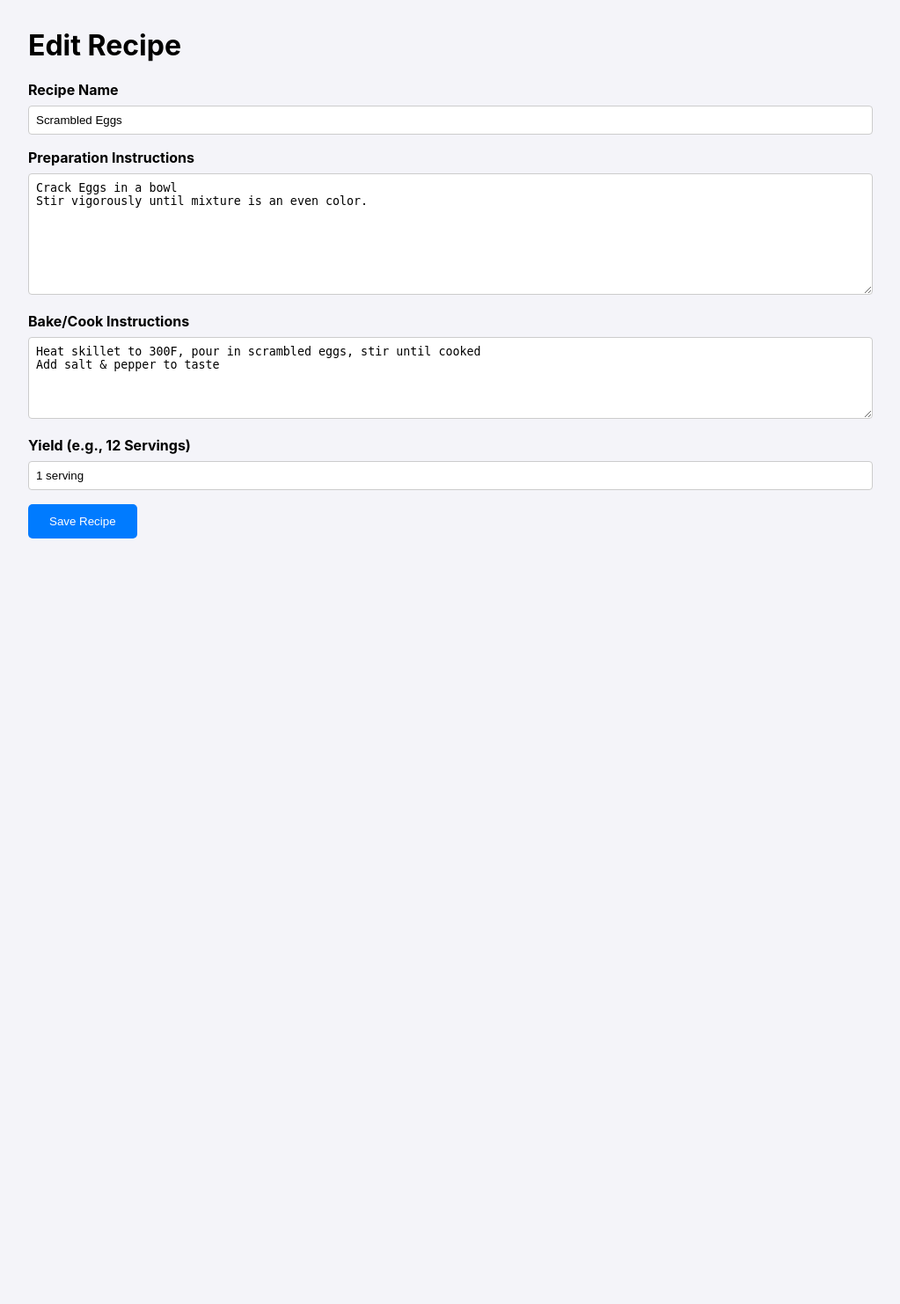
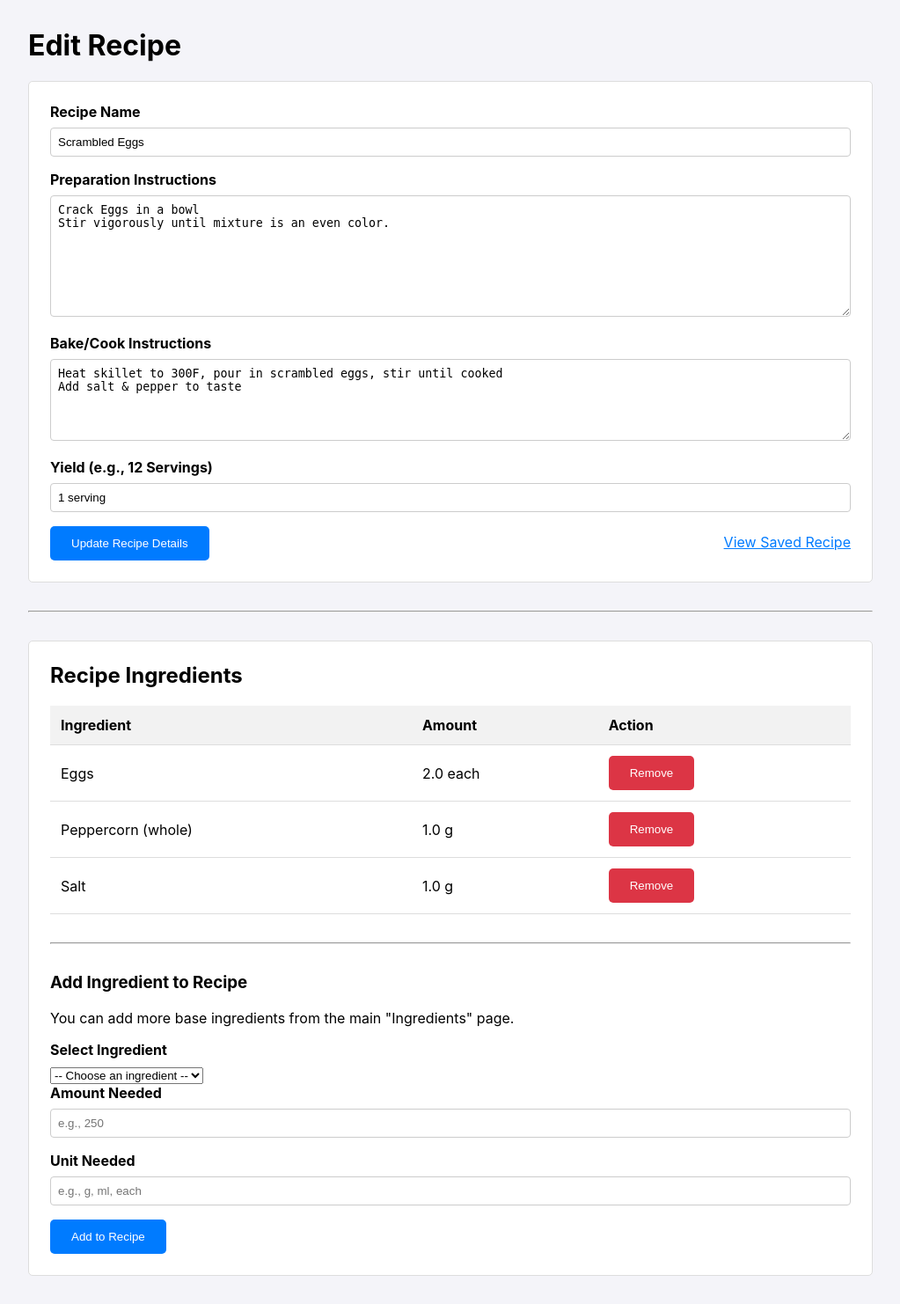
Before and after one commit to davidknapik/recipe_manager, a Flask app: page /recipe/edit/1 in a window 1280 px wide. Shown: the part 52-1534 px from the top of the page at 88% size, without its empty margins (128-1151 px from the left). Before the commit the page ends 664 px from the top, so only its background shows below. Run offline with Flask 3, Linux system fonts and the light colour scheme; data comes from the database, SQL or seed files in the repository; both versions use the stored data as it was after the commit.

Commit message:
Prompt 3 - add ability to edit/modify recipe

```diff
--- a/app.py
+++ b/app.py
@@ -1,28 +1,26 @@
 import sqlite3
 from flask import Flask, render_template, request, url_for, redirect, flash, g
 
-# --- App and Database Configuration ---
+# --- App and Database Configuration (no changes here) ---
 app = Flask(__name__)
-app.config['SECRET_KEY'] = 'your-secret-key' # Needed for flashing messages
+app.config['SECRET_KEY'] = 'your-secret-key'
 DATABASE = 'recipes.db'
 
 def get_db():
-    """Opens a new database connection if there is none yet for the current application context."""
     if 'db' not in g:
         g.db = sqlite3.connect(DATABASE)
-        g.db.row_factory = sqlite3.Row  # This allows accessing columns by name
+        g.db.row_factory = sqlite3.Row
     return g.db
 
 @app.teardown_appcontext
 def close_db(exception):
-    """Closes the database again at the end of the request."""
     db = g.pop('db', None)
     if db is not None:
         db.close()
 
-# --- Helper Functions ---
+# --- Helper Functions (no changes here) ---
 def calculate_recipe_cost(recipe_id):
-    """Calculates the total cost of a recipe based on the most recent ingredient prices."""
+    # This function remains the same as before.
     db = get_db()
     ingredients = db.execute('''
         SELECT i.name, ri.amount_needed, ri.unit_needed
@@ -47,7 +45,6 @@ def calculate_recipe_cost(recipe_id):
             continue
 
         package_amount = latest_purchase['package_amount']
-        # Simple unit conversion
         if latest_purchase['package_unit'].lower() in ['kg', 'kilo'] and item['unit_needed'].lower() == 'g':
             package_amount *= 1000
         elif latest_purchase['package_unit'].lower() in ['l', 'litre'] and item['unit_needed'].lower() == 'ml':
@@ -60,7 +57,8 @@ def calculate_recipe_cost(recipe_id):
 
     return {'total': total_cost, 'breakdown': cost_breakdown}
 
-# --- Recipe Routes ---
+
+# --- Recipe Routes (MODIFIED) ---
 
 @app.route('/')
 def index():
@@ -81,6 +79,7 @@ def recipe_detail(recipe_id):
     cost_info = calculate_recipe_cost(recipe_id)
     return render_template('recipe_detail.html', recipe=recipe, ingredients=ingredients, cost_info=cost_info)
 
+# MODIFIED: Redirects to the edit page after creation
 @app.route('/recipe/add', methods=('GET', 'POST'))
 def add_recipe():
     if request.method == 'POST':
@@ -91,22 +90,31 @@ def add_recipe():
 
         if not name:
             flash('Recipe name is required!', 'error')
-        else:
-            db = get_db()
-            cursor = db.cursor()
+            return render_template('recipe_form.html')
+
+        db = get_db()
+        cursor = db.cursor()
+        try:
             cursor.execute('INSERT INTO recipes (name, preparation_instructions, bake_instructions, yield) VALUES (?, ?, ?, ?)',
                            (name, prep, bake, yld))
             db.commit()
+            new_recipe_id = cursor.lastrowid
             flash('Recipe created successfully! Now add ingredients.', 'success')
-            return redirect(url_for('index'))
+            # Redirect to the EDIT page for the newly created recipe
+            return redirect(url_for('edit_recipe', recipe_id=new_recipe_id))
+        except sqlite3.IntegrityError:
+            flash('A recipe with this name already exists.', 'error')
+            return render_template('recipe_form.html', recipe={'name': name, 'preparation_instructions': prep, 'bake_instructions': bake, 'yield': yld})
 
     return render_template('recipe_form.html')
 
+# MODIFIED: Now fetches ingredients and handles updating recipe details
 @app.route('/recipe/edit/<int:recipe_id>', methods=('GET', 'POST'))
 def edit_recipe(recipe_id):
     db = get_db()
     recipe = db.execute('SELECT * FROM recipes WHERE id = ?', (recipe_id,)).fetchone()
 
+    # This POST block now ONLY handles updating the main details (name, instructions)
     if request.method == 'POST':
         name = request.form['name']
         prep = request.form['preparation_instructions']
@@ -121,18 +129,61 @@ def edit_recipe(recipe_id):
                 WHERE id = ?
             ''', (name, prep, bake, yld, recipe_id))
             db.commit()
-            flash('Recipe updated successfully!', 'success')
-            return redirect(url_for('recipe_detail', recipe_id=recipe_id))
+            flash('Recipe details updated successfully!', 'success')
+            return redirect(url_for('edit_recipe', recipe_id=recipe_id))
 
-    return render_template('recipe_form.html', recipe=recipe)
+    # For a GET request, fetch all the data needed for the template
+    recipe_ingredients = db.execute('''
+        SELECT i.id, i.name, ri.amount_needed, ri.unit_needed
+        FROM recipe_ingredients ri
+        JOIN ingredients i ON ri.ingredient_id = i.id
+        WHERE ri.recipe_id = ? ORDER BY i.name
+    ''', (recipe_id,)).fetchall()
+
+    all_ingredients = db.execute('SELECT * FROM ingredients ORDER BY name').fetchall()
+
+    return render_template('recipe_form.html',
+                           recipe=recipe,
+                           recipe_ingredients=recipe_ingredients,
+                           all_ingredients=all_ingredients)
+
+# NEW: Route to add an ingredient to a specific recipe
+@app.route('/recipe/<int:recipe_id>/add_ingredient', methods=('POST',))
+def add_ingredient_to_recipe(recipe_id):
+    db = get_db()
+    ingredient_id = request.form['ingredient_id']
+    amount = request.form['amount_needed']
+    unit = request.form['unit_needed']
+
+    if not all([ingredient_id, amount, unit]):
+        flash('All ingredient fields are required.', 'error')
+    else:
+        try:
+            db.execute('''
+                INSERT INTO recipe_ingredients (recipe_id, ingredient_id, amount_needed, unit_needed)
+                VALUES (?, ?, ?, ?)
+            ''', (recipe_id, int(ingredient_id), float(amount), unit))
+            db.commit()
+            flash('Ingredient added to recipe.', 'success')
+        except sqlite3.IntegrityError:
+            flash('This ingredient is already in the recipe.', 'error')
+
+    return redirect(url_for('edit_recipe', recipe_id=recipe_id))
+
+# NEW: Route to delete an ingredient from a recipe
+@app.route('/recipe/<int:recipe_id>/delete_ingredient/<int:ingredient_id>', methods=('POST',))
+def delete_ingredient_from_recipe(recipe_id, ingredient_id):
+    db = get_db()
+    db.execute('DELETE FROM recipe_ingredients WHERE recipe_id = ? AND ingredient_id = ?', (recipe_id, ingredient_id))
+    db.commit()
+    flash('Ingredient removed from recipe.', 'success')
+    return redirect(url_for('edit_recipe', recipe_id=recipe_id))
 
 
-# --- Ingredient Routes ---
-
+# --- Ingredient Routes (no changes here) ---
 @app.route('/ingredients')
 def list_ingredients():
     db = get_db()
-    # Join to get the ingredient name
     purchases = db.execute('''
         SELECT ip.*, i.name
         FROM ingredient_purchases ip
@@ -144,6 +195,7 @@ def list_ingredients():
 @app.route('/ingredient/add', methods=('GET', 'POST'))
 def add_ingredient():
     if request.method == 'POST':
+        # This logic remains the same
         name = request.form['name'].strip()
         store = request.form['store']
         package_amount = request.form['package_amount']
@@ -157,8 +209,6 @@ def add_ingredient():
         else:
             db = get_db()
             cursor = db.cursor()
-
-            # Get or create the base ingredient
             cursor.execute("SELECT id FROM ingredients WHERE name = ?", (name,))
             result = cursor.fetchone()
             if result:
@@ -166,21 +216,14 @@ def add_ingredient():
             else:
                 cursor.execute("INSERT INTO ingredients (name) VALUES (?)", (name,))
                 ingredient_id = cursor.lastrowid
-
-            # Insert the purchase record
             cursor.execute('''
                 INSERT INTO ingredient_purchases (ingredient_id, store, package_amount, package_unit, price, purchase_date, expiry_date)
                 VALUES (?, ?, ?, ?, ?, ?, ?)
             ''', (ingredient_id, store, float(package_amount), package_unit, float(price), purchase_date, expiry_date))
-
             db.commit()
             flash('Ingredient purchase added successfully!', 'success')
             return redirect(url_for('list_ingredients'))
-
     return render_template('ingredient_form.html')
 
-
 if __name__ == '__main__':
-    # Before running, make sure the database exists.
-    # You can run the setup_database() function from the previous script once.
-    app.run(debug=True) # debug=True reloads server on code changes
+    app.run(debug=True)
--- a/templates/recipe_form.html
+++ b/templates/recipe_form.html
@@ -2,9 +2,12 @@
 
 {% block content %}
     <h1>{% if recipe %}Edit Recipe{% else %}Add New Recipe{% endif %}</h1>
+
+    {# --- Form for main recipe details --- #}
+    <div class="card">
         <form method="post">
             <label for="name">Recipe Name</label>
-        <input type="text" name="name" id="name" value="{{ recipe.name if recipe else '' }}">
+            <input type="text" name="name" id="name" value="{{ recipe.name if recipe else '' }}" required>
 
             <label for="preparation_instructions">Preparation Instructions</label>
             <textarea name="preparation_instructions" id="preparation_instructions" rows="8">{{ recipe.preparation_instructions if recipe else '' }}</textarea>
@@ -15,6 +18,71 @@
             <label for="yield">Yield (e.g., 12 Servings)</label>
             <input type="text" name="yield" id="yield" value="{{ recipe.yield if recipe else '' }}">
 
-        <button type="submit">Save Recipe</button>
+            <button type="submit">{% if recipe %}Update Recipe Details{% else %}Create Recipe and Add Ingredients{% endif %}</button>
+            {% if recipe %}
+            <a href="{{ url_for('recipe_detail', recipe_id=recipe.id) }}" style="float: right; margin-top: 0.5rem;">View Saved Recipe</a>
+            {% endif %}
         </form>
+    </div>
+
+    {# --- Section for managing ingredients (only show when editing an existing recipe) --- #}
+    {% if recipe %}
+    <hr style="margin: 2rem 0;">
+
+    <div class="card">
+        <h2>Recipe Ingredients</h2>
+
+        {# --- List of current ingredients with delete buttons --- #}
+        <table>
+            <thead>
+                <tr>
+                    <th>Ingredient</th>
+                    <th>Amount</th>
+                    <th>Action</th>
+                </tr>
+            </thead>
+            <tbody>
+                {% for item in recipe_ingredients %}
+                <tr>
+                    <td>{{ item.name }}</td>
+                    <td>{{ item.amount_needed }} {{ item.unit_needed }}</td>
+                    <td>
+                        <form action="{{ url_for('delete_ingredient_from_recipe', recipe_id=recipe.id, ingredient_id=item.id) }}" method="post" style="display: inline;">
+                            <button type="submit" onclick="return confirm('Are you sure you want to remove this ingredient?');" style="background-color: #dc3545;">Remove</button>
+                        </form>
+                    </td>
+                </tr>
+                {% else %}
+                <tr>
+                    <td colspan="3">No ingredients have been added to this recipe yet.</td>
+                </tr>
+                {% endfor %}
+            </tbody>
+        </table>
+
+        <hr style="margin: 2rem 0;">
+
+        {# --- Form to add a new ingredient to this recipe --- #}
+        <h3>Add Ingredient to Recipe</h3>
+        <p>You can add more base ingredients from the main "Ingredients" page.</p>
+        <form action="{{ url_for('add_ingredient_to_recipe', recipe_id=recipe.id) }}" method="post">
+            <label for="ingredient_id">Select Ingredient</label>
+            <select name="ingredient_id" id="ingredient_id" required>
+                <option value="">-- Choose an ingredient --</option>
+                {% for ingredient in all_ingredients %}
+                    <option value="{{ ingredient.id }}">{{ ingredient.name }}</option>
+                {% endfor %}
+            </select>
+
+            <label for="amount_needed">Amount Needed</label>
+            <input type="number" step="any" name="amount_needed" id="amount_needed" placeholder="e.g., 250" required>
+
+            <label for="unit_needed">Unit Needed</label>
+            <input type="text" name="unit_needed" id="unit_needed" placeholder="e.g., g, ml, each" required>
+
+            <button type="submit">Add to Recipe</button>
+        </form>
+    </div>
+    {% endif %}
+
 {% endblock %}
```
Also changed, not shown: ai_prompt.txt (+52 -1 lines), recipes.db. Lines whose indentation alone changed are shown as unchanged.
